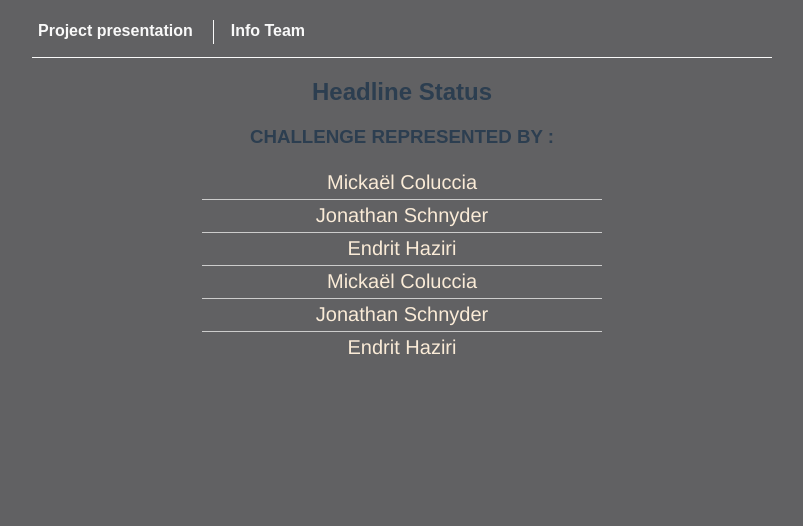
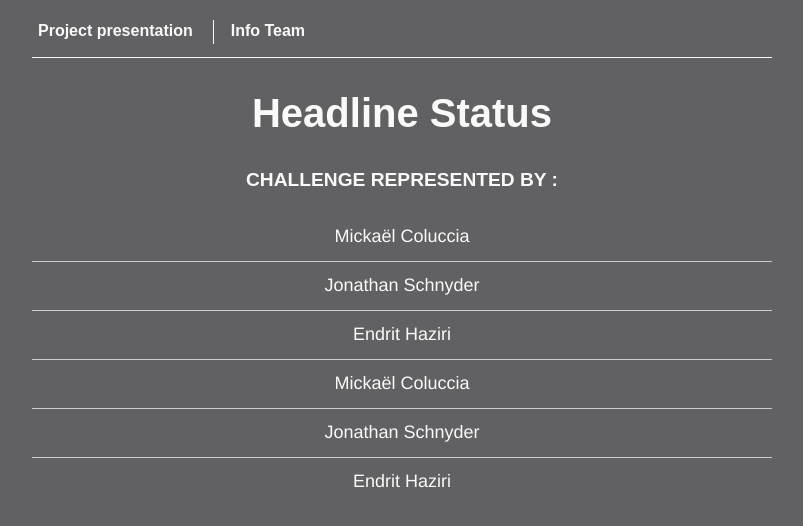
Before and after one commit to loleg/dribdat2_frontend, a Vue app: page /infoTeam in a window 1280 px wide. Shown: the top 526 px of the page, without its empty margins (238-1041 px from the left). Built offline with nearby package versions, Linux system fonts and the light colour scheme; no server answers.

Commit message:
Design part of info team done

```diff
--- a/src/components/InfoTeam/ChallengeFeedback.vue
+++ b/src/components/InfoTeam/ChallengeFeedback.vue
@@ -30,4 +30,6 @@ export default {
 </script>
 
 <style scoped>
+
+
 </style>
--- a/src/components/InfoTeam/ChallengeListPersons.vue
+++ b/src/components/InfoTeam/ChallengeListPersons.vue
@@ -23,15 +23,16 @@ ul {
   list-style-type: none;
   margin: 0;
   padding: 0;
+  margin-bottom: 35px;
 }
 
 li {
-  font: 200 20px/1.5 Helvetica, Verdana, sans-serif;
+  font: 200 18px/1.5 Helvetica, Verdana, sans-serif;
   border-bottom: 1px solid #ccc;
-  height: 32px;
+  height: 38px;
   vertical-align: middle;
   width: 400px;
-  margin: 0 auto;
+  margin-top: 10px;
 }
 
 li:last-child {
@@ -40,7 +41,7 @@ li:last-child {
 
 li a {
   text-decoration: none;
-  color: antiquewhite;
+  color: #f9f9f9;
   display: block;
 
   -webkit-transition: font-size 0.2s ease, background-color 0.2s ease;
@@ -52,12 +53,56 @@ li a {
 
 li a:hover {
   font-size: 21px;
-  color: #42b983;
+  color: #019eba;
 }
 
-@media screen and (max-width: 992px) {
+
   li {
     width: 100%;
+  }
+
+
+/*
+      Part for the mobile
+   */
+
+@media screen and (min-width: 300px) and (max-width: 767px) {
+
+  h3{
+    font-size: 120%;
+    color: #f9f9f9;
+    font-family: Arial, "Helvetica Neue", Helvetica, sans-serif;
+    text-align: center;
+    margin-bottom: 20px;
+  }
+}
+/*
+    Tablets part
+    */
+@media screen and (min-width: 767px) and (max-width: 1200px) {
+
+  h3{
+    font-size: 110%;
+    color: #f9f9f9;
+    font-family: Arial, "Helvetica Neue", Helvetica, sans-serif;
+    text-align: center;
+    margin-bottom: 30px;
+  }
+
+}
+
+
+/*
+Part for the computer
+ */
+@media screen and (min-width: 1200px){
+
+  h3{
+    font-size: 120%;
+    color: #f9f9f9;
+    font-family: Arial, "Helvetica Neue", Helvetica, sans-serif;
+    text-align: center;
+    margin-bottom: 32px;
   }
 }
 
--- a/src/components/InfoTeam/HeadlineStatus.vue
+++ b/src/components/InfoTeam/HeadlineStatus.vue
@@ -13,4 +13,46 @@
 
 <style scoped>
 
+
+    /*
+        Part for the mobile
+     */
+
+    @media screen and (min-width: 300px) and (max-width: 767px) {
+
+        h2{
+            font-size: 150%;
+            color: #f9f9f9;
+            font-family: Arial, "Helvetica Neue", Helvetica, sans-serif;
+            text-align: center;
+        }
+    }
+    /*
+        Tablets part
+        */
+    @media screen and (min-width: 767px) and (max-width: 1200px) {
+
+        h2{
+            font-size: 180%;
+            color: #f9f9f9;
+            font-family: Arial, "Helvetica Neue", Helvetica, sans-serif;
+            text-align: center;
+        }
+
+    }
+
+
+    /*
+    Part for the computer
+     */
+    @media screen and (min-width: 1200px){
+
+        h2{
+            font-size: 250%;
+            color: #f9f9f9;
+            font-family: Arial, "Helvetica Neue", Helvetica, sans-serif;
+            text-align: center;
+        }
+    }
+
 </style>
--- a/src/components/ProjectPresentation/SocialLink.vue
+++ b/src/components/ProjectPresentation/SocialLink.vue
@@ -28,8 +28,8 @@
         }
 
         .title-link{
-            color: #ffe3ba;
-            text-decoration: underline #f9f9f9;
+            color: #89a7af;
+            text-decoration: underline #89a7af;
         }
 
 
@@ -47,8 +47,8 @@
         }
 
         .title-link{
-            color: #f9f9f9;
-            text-decoration: underline #f9f9f9;
+            color:  #89a7af;
+            text-decoration: underline #89a7af;
         }
     }
 
@@ -63,8 +63,8 @@
         }
 
         .title-link{
-            color: #f9f9f9;
-            text-decoration: underline #f9f9f9;
+            color:  #89a7af;
+            text-decoration: underline #89a7af;
         }
     }
 
```
